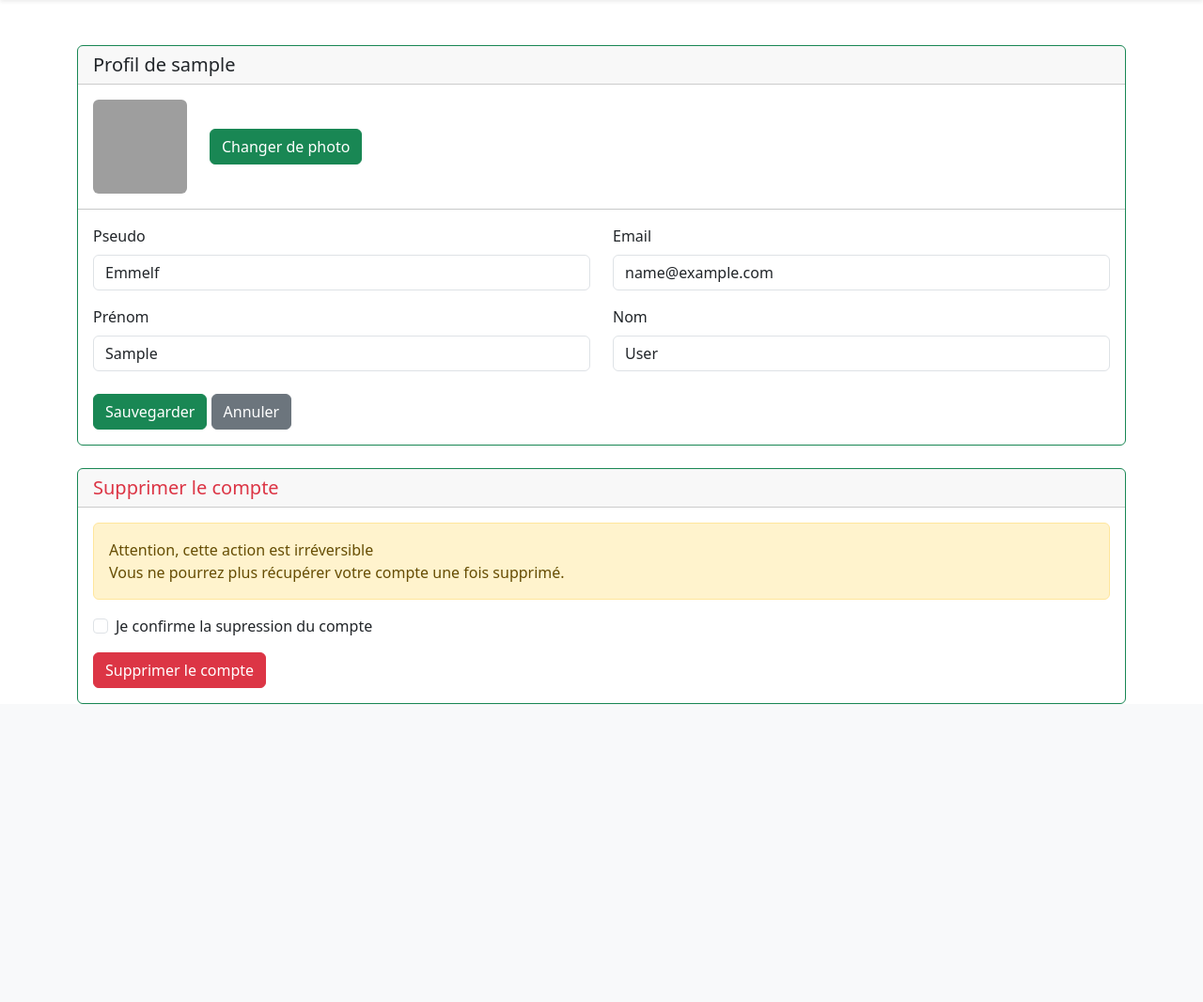
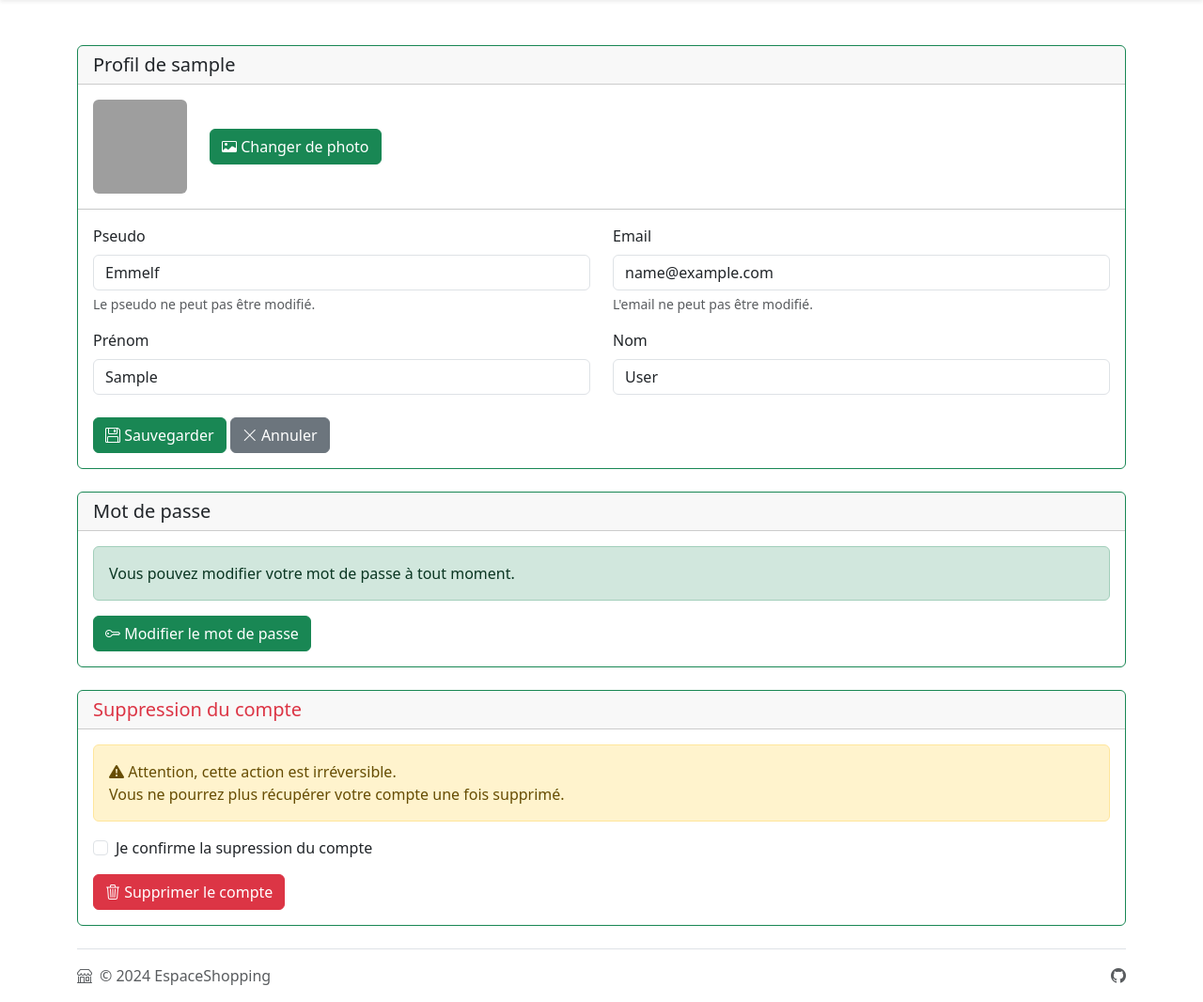
Before and after one commit to DylanLakhdari/EspaceShopping, a Django app: a page that uses templates/catalog/user_settings.html in a window 1280 px wide. Shown: the part 64-1130 px from the top of the page at 94% size. Before the commit the page ends 813 px from the top, so only its background shows below. Run offline with Django 5.2, Linux system fonts and the light colour scheme; the visitor is signed in with stand-in values (Sample User, id 1); data comes from the database, SQL or seed files in the repository; data that the repository does not hold is empty; grey boxes are pictures that could not be loaded.

Commit message:
Frontent et lien vers password_change

```diff
--- a/templates/catalog/user_settings.html
+++ b/templates/catalog/user_settings.html
@@ -1,6 +1,6 @@
 {% extends "base.html" %}
 
-{% block title %}EspaceShopping | Accueil{% endblock %}
+{% block title %}EspaceShopping | {{ user.username }}{% endblock %}
 
 {% block main %}
 
@@ -14,7 +14,7 @@
                 <div class="d-flex align-items-center justify-content-center justify-content-sm-start gap-4">
                     <img src="https://i.pinimg.com/474x/3e/79/ed/3e79edd8850e4f1d73052f548f2f399d.jpg" alt="user-avatar"
                         class="d-block rounded" height="100" width="100">
-                        <button class="btn btn-success">Changer de photo</button>
+                    <button class="btn btn-success"><i class="bi bi-card-image"></i> Changer de photo</button>
                 </div>
             </div>
             <hr class="my-0">
@@ -23,10 +23,12 @@
                     <div class="mb-3 col-md-6">
                         <label for="username" class="form-label">Pseudo</label>
                         <input class="form-control" type="text" id="{{ user.username }}" value="Emmelf" readonly>
+                        <div class="form-text">Le pseudo ne peut pas être modifié.</div>
                     </div>
                     <div class="mb-3 col-md-6">
                         <label for="email" class="form-label">Email</label>
                         <input class="form-control" type="email" id="email" value="{{ user.email }}" readonly>
+                        <div class="form-text">L'email ne peut pas être modifié.</div>
                     </div>
                 </div>
                 <form method="post">
@@ -34,16 +36,18 @@
                     <div class="row">
                         <div class="mb-3 col-md-6">
                             <label for="id_first_name" class="form-label">Prénom</label>
-                                    <input class="form-control" type="text" id="id_first_name" name="first_name" value="{{ user.first_name }}">
+                            <input class="form-control" type="text" id="id_first_name" name="first_name"
+                                value="{{ user.first_name }}">
                         </div>
                         <div class="mb-3 col-md-6">
                             <label for="id_last_name" class="form-label">Nom</label>
-                                    <input class="form-control" type="text" id="id_last_name" name="last_name" value="{{ user.last_name }}">
+                            <input class="form-control" type="text" id="id_last_name" name="last_name"
+                                value="{{ user.last_name }}">
                         </div>
                     </div>
                     <div class="mt-2">
-                                <button type="submit" class="btn btn-success">Sauvegarder</button>
-                                <button type="reset" class="btn btn-secondary">Annuler</button>
+                        <button type="submit" class="btn btn-success"><i class="bi bi-floppy"></i> Sauvegarder</button>
+                        <button type="reset" class="btn btn-secondary"><i class="bi bi-x-lg"></i> Annuler</button>
                         {% for message in messages %}
                         <div class="form-text text-success mt-3 fw-semibold">
                             {{ message }}
@@ -60,11 +64,22 @@
                 {% endif %}
             </div>
         </div>
-                <div class="card border-success">
-                    <h5 class="card-header text-danger">Supprimer le compte</h5>
+    </div>
+    <div class="card border-success mb-4">
+        <h5 class="card-header">Mot de passe</h5>
         <div class="card-body">
-                        <div class="mb-3 col-12 mb-0 alert alert-warning">
-                            Attention, cette action est irréversible </br> Vous ne pourrez plus récupérer votre compte une
+            <div class="alert alert-success">
+                Vous pouvez modifier votre mot de passe à tout moment.
+            </div>
+            <a href="{% url 'password_change' %}" class="btn btn-success"><i class="bi bi-key"></i> Modifier le mot de passe</a>
+        </div>
+    </div>
+    <div class="card border-success mb-4">
+        <h5 class="card-header text-danger">Suppression du compte</h5>
+        <div class="card-body">
+            <div class="mb-3 alert alert-warning">
+                <i class="bi bi-exclamation-triangle-fill"></i>
+                Attention, cette action est irréversible.</br> Vous ne pourrez plus récupérer votre compte une
                 fois supprimé.
             </div>
             <form method="post" action="{% url 'accounts-user-delete' %}">
@@ -73,11 +88,16 @@
                     <input class="form-check-input" type="checkbox" name="account_delete" id="account_delete" required>
                     <label class="form-check-label" for="account_delete">Je confirme la supression du compte</label>
                 </div>
-                            <button type="submit" class="btn btn-danger">Supprimer le compte</button>
+                <button type="submit" class="btn btn-danger"><i class="bi bi-trash3"></i> Supprimer le compte</button>
             </form>
-                    </div>
         </div>
     </div>
 </div>
 
 {% endblock %}
+
+{% block footer %}
+
+    {% include "footer.html" %}
+
+{% endblock %}
```
Lines whose indentation alone changed are shown as unchanged.
